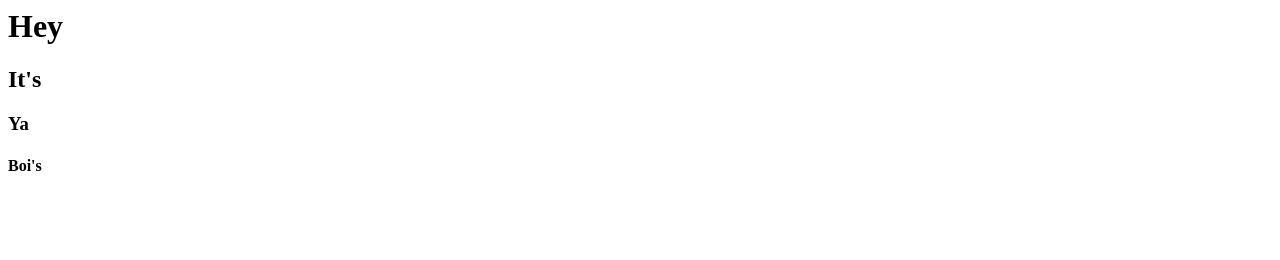
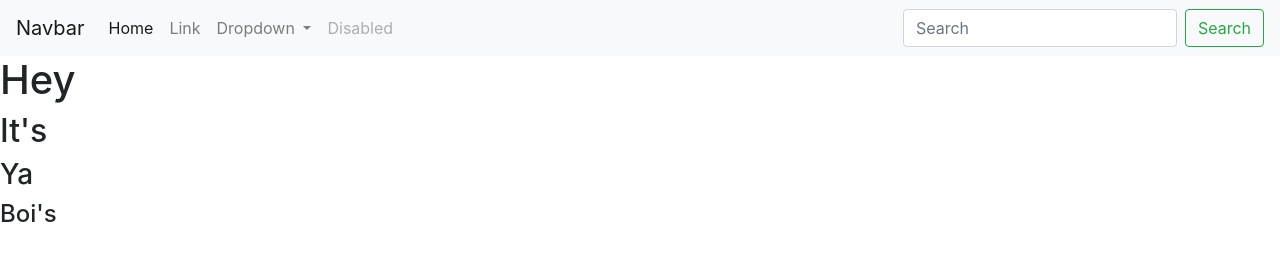
Before and after one commit to SeanCavill/SeanMaxVersionControl, a website: page index.html in a window 1280 px wide. Drawn offline with nearby package versions, Linux system fonts and the light colour scheme.

Commit message:
added navbar

```diff
--- a/index.html
+++ b/index.html
@@ -1,9 +1,52 @@
 <head>
     <title>Hi</title>
+    <link rel="stylesheet" href="index.css">
+    <meta name="viewport" content="width=device-width, initial-scale=1">
+    <link rel="stylesheet" href="https://stackpath.bootstrapcdn.com/bootstrap/4.3.1/css/bootstrap.min.css" integrity="sha384-ggOyR0iXCbMQv3Xipma34MD+dH/1fQ784/j6cY/iJTQUOhcWr7x9JvoRxT2MZw1T" crossorigin="anonymous">
+
     </head>
     <body>
+        <nav class="navbar navbar-expand-lg navbar-light bg-light">
+            <a class="navbar-brand" href="#">Navbar</a>
+            <button class="navbar-toggler" type="button" data-toggle="collapse" data-target="#navbarSupportedContent" aria-controls="navbarSupportedContent" aria-expanded="false" aria-label="Toggle navigation">
+              <span class="navbar-toggler-icon"></span>
+            </button>
+
+            <div class="collapse navbar-collapse" id="navbarSupportedContent">
+              <ul class="navbar-nav mr-auto">
+                <li class="nav-item active">
+                  <a class="nav-link" href="#">Home <span class="sr-only">(current)</span></a>
+                </li>
+                <li class="nav-item">
+                  <a class="nav-link" href="#">Link</a>
+                </li>
+                <li class="nav-item dropdown">
+                  <a class="nav-link dropdown-toggle" href="#" id="navbarDropdown" role="button" data-toggle="dropdown" aria-haspopup="true" aria-expanded="false">
+                    Dropdown
+                  </a>
+                  <div class="dropdown-menu" aria-labelledby="navbarDropdown">
+                    <a class="dropdown-item" href="#">Action</a>
+                    <a class="dropdown-item" href="#">Another action</a>
+                    <div class="dropdown-divider"></div>
+                    <a class="dropdown-item" href="#">Something else here</a>
+                  </div>
+                </li>
+                <li class="nav-item">
+                  <a class="nav-link disabled" href="#">Disabled</a>
+                </li>
+              </ul>
+              <form class="form-inline my-2 my-lg-0">
+                <input class="form-control mr-sm-2" type="search" placeholder="Search" aria-label="Search">
+                <button class="btn btn-outline-success my-2 my-sm-0" type="submit">Search</button>
+              </form>
+            </div>
+          </nav>
+
+        <Container>
             <h1>Hey</h1>
             <h2>It's</h2>
             <h3>Ya</h3>
             <h4>Boi's</h4>
+        </Container>
+
     </body>
```
Lines whose indentation alone changed are shown as unchanged.
